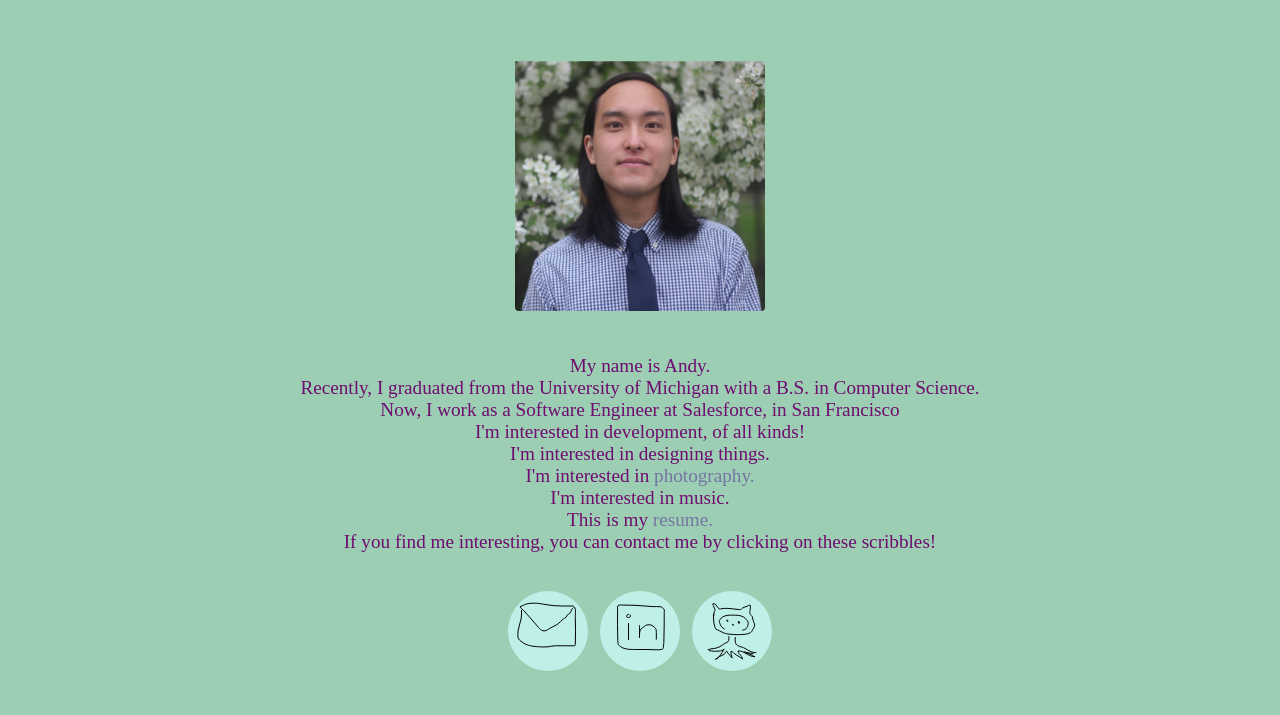
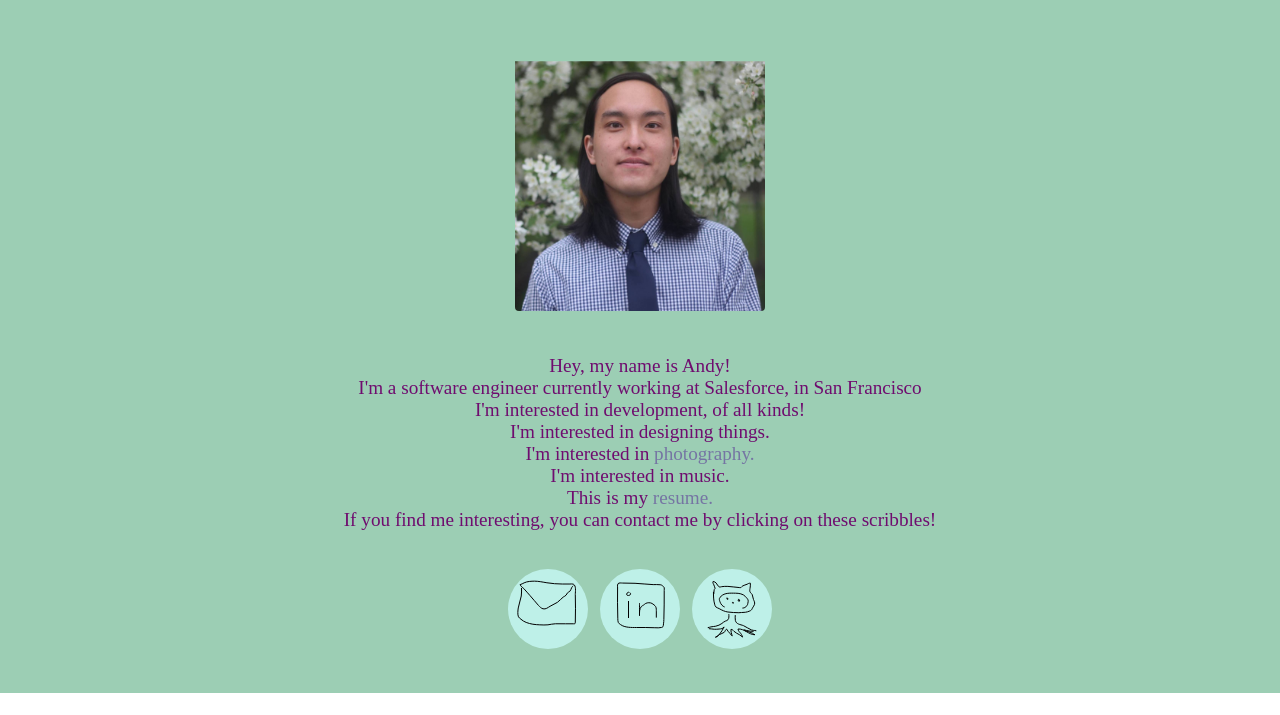
Before and after one commit to andrewtran634/andrewtran634.github.io, a plain HTML site: page index.html in a window 1280 px wide. Shown: the part 822-1537 px from the top of the page. After the commit the page ends 1515 px from the top, so only its background shows below. Drawn offline with nearby package versions, Linux system fonts and the light colour scheme; a script that the page names is missing; a web font is replaced by a local one.

Commit message:
updating bio and resume

```diff
--- a/index.html
+++ b/index.html
@@ -56,12 +56,9 @@
 
 			<div id = "paragraph">
 				<p>
-					My name is Andy.
+					Hey, my name is Andy!
 					<br>
-					Recently, I graduated from the University of Michigan
-					with a B.S. in Computer Science.
-					<br>
-					Now, I work as a Software Engineer at Salesforce, in San Francisco
+					I'm a software engineer currently working at Salesforce, in San Francisco
 					<br>
 					I'm interested in development, of all kinds!
 					<br>
@@ -76,7 +73,6 @@
 					<a href = "resume.pdf"> resume. </a>
 					<br>
 					If you find me interesting, you can contact me by clicking on these scribbles!
-
 				<p>
 			</div>
 
```
Also changed, not shown: 1 other file.
